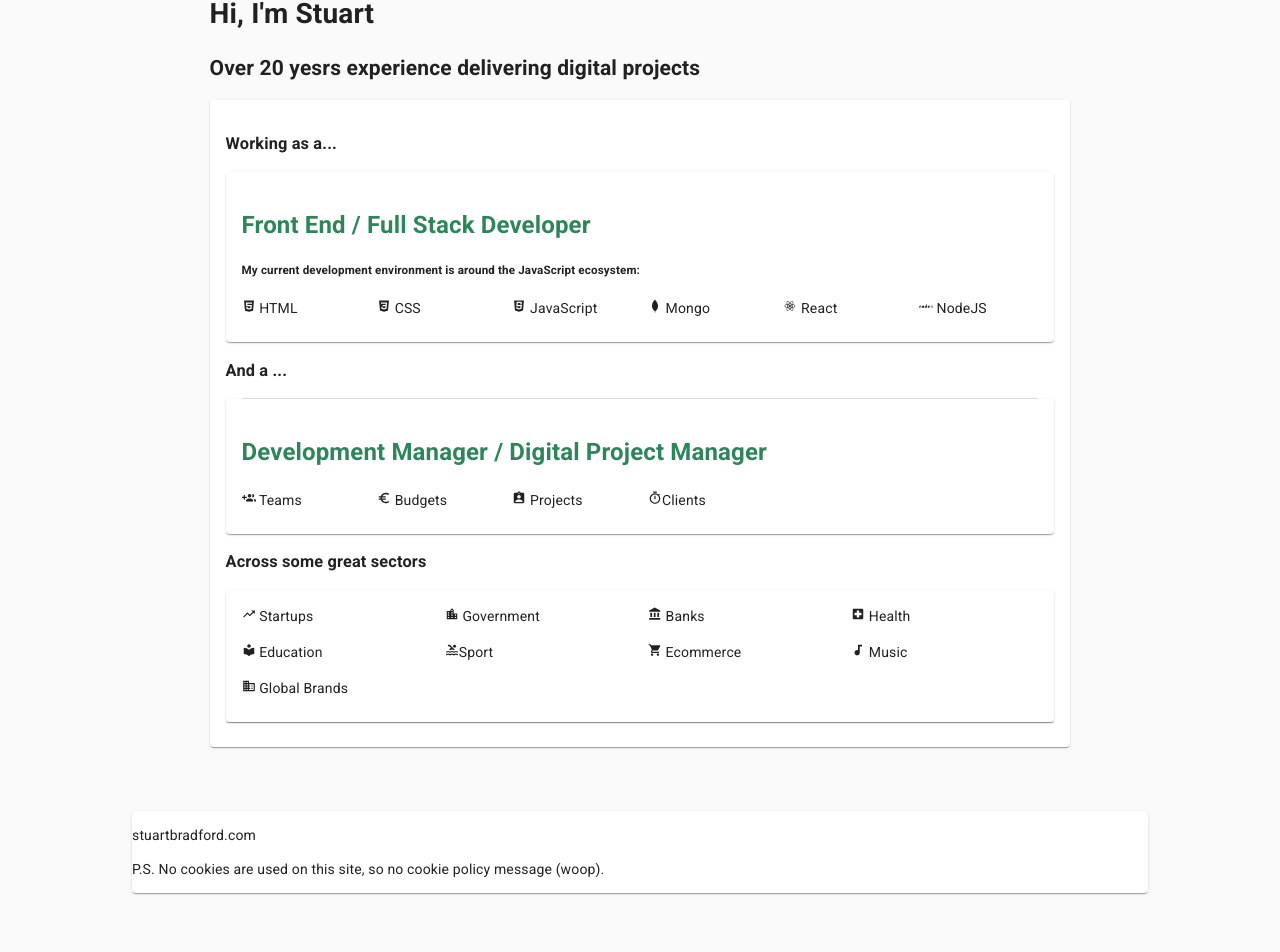
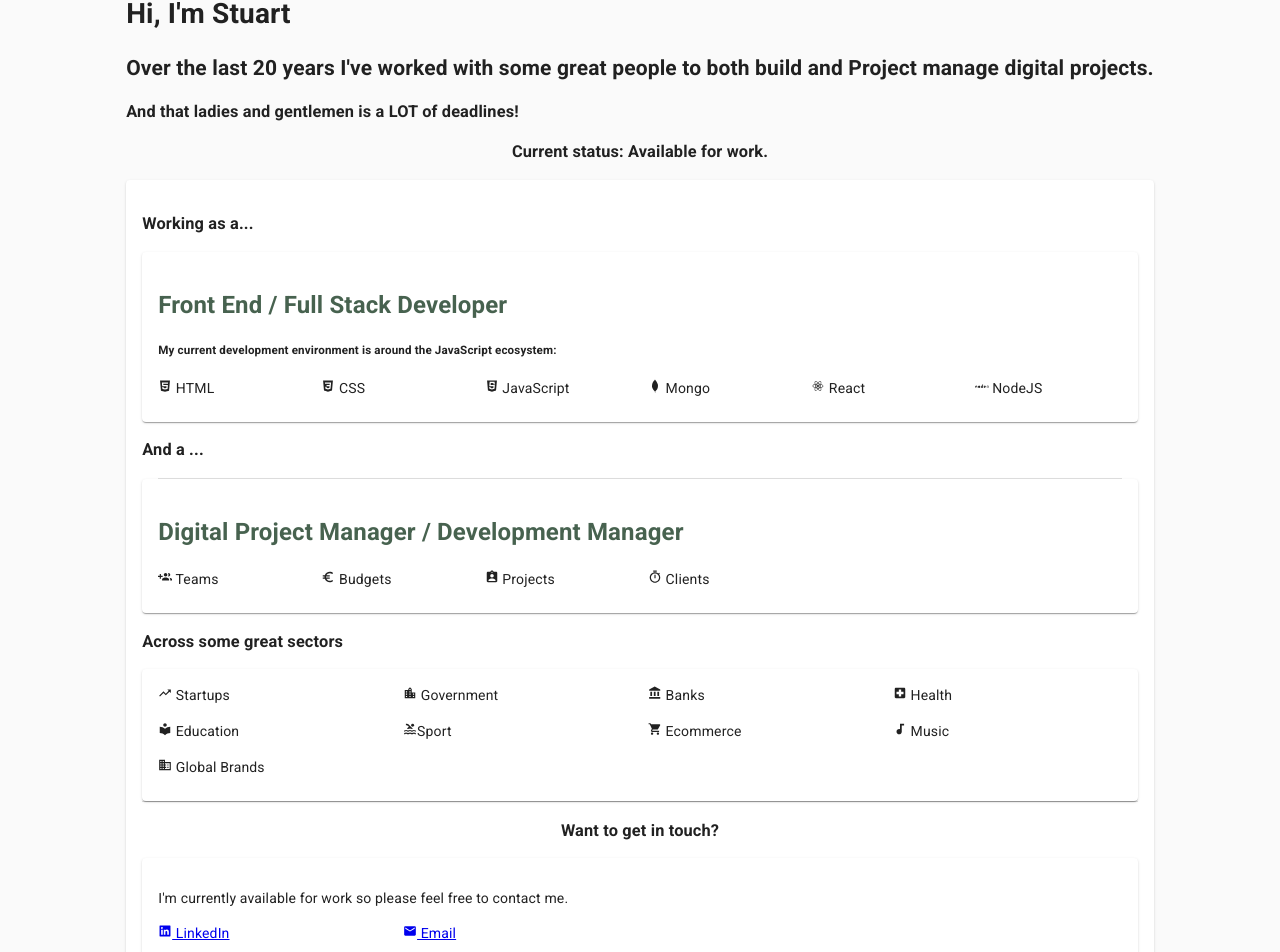
Before and after one commit to 789ni812/my-portfolio, a React (Create React App) app: page / in a window 1280 px wide. Shown: the part 89-1041 px from the top of the page. Before the commit the page ends 1014 px from the top, so only its background shows below. Built offline with nearby package versions, Linux system fonts and the light colour scheme.

Commit message:
Updated content to include contact via linkedin and email

```diff
--- a/src/mockup/ContentIntroduction.js
+++ b/src/mockup/ContentIntroduction.js
@@ -11,22 +11,26 @@ import Grid from '@material-ui/core/Grid';
 import { DiHtml5, DiCss3, DiMongodb, DiReact, DiNodejs, DiJavascript } from "react-icons/di";
 import styled from "styled-components";
 // Icons
-import { MdEuroSymbol, MdGroupAdd, MdAssignmentInd, MdTrendingUp, MdBusiness, MdTimer, MdShoppingCart, MdLocalHospital, MdLocationCity, MdLocalLibrary, MdAudiotrack, MdPool, MdAccountBalance } from 'react-icons/md';
-
-import CareerHistory from './careerHistory';
+import { MdEuroSymbol, MdGroupAdd, MdAssignmentInd, MdTrendingUp, MdBusiness, MdTimer, MdShoppingCart, MdLocalHospital, MdLocationCity, MdLocalLibrary, MdAudiotrack, MdPool, MdAccountBalance, MdEmail } from 'react-icons/md';
+import { AiFillLinkedin } from 'react-icons/ai'
 
 
 const TitleWorkingAs = styled.h2`
 font-size: 24px;
-    color: #2f855a;
-`;
+    color: #47624fff;
+    `;
+
+
 
 const ContentIntroduction = () => {
 
     return (
         <>
             <h1>Hi, I'm Stuart</h1>
-            <h2>Over 20 yesrs experience delivering digital projects</h2>
+            <h2>Over the last 20 years I've worked with some great people to both build and Project manage digital projects.</h2>
+            <h3>And that ladies and gentlemen is a LOT of deadlines!</h3>
+
+            <h3 align="center">Current status: Available for work. </h3>
             <Card>
 
                 <CardContent>
@@ -63,7 +67,7 @@ const ContentIntroduction = () => {
                     <Divider variant="middle" />
                     <Card>
                         <CardContent>
-                            <TitleWorkingAs>Development Manager / Digital Project Manager</TitleWorkingAs>
+                            <TitleWorkingAs>Digital Project Manager / Development Manager</TitleWorkingAs>
                             <Grid container spacing={2}>
                                 <Grid item xs={6} sm={2}>
                                     <MdGroupAdd /> Teams
@@ -77,8 +81,7 @@ const ContentIntroduction = () => {
                                     <MdAssignmentInd /> Projects
                         </Grid>
                                 <Grid item xs={6} sm={2}>
-                                    <MdTimer />
-                            Clients
+                                    <MdTimer /> Clients
                         </Grid>
 
                             </Grid>
@@ -129,7 +132,25 @@ const ContentIntroduction = () => {
                         </CardContent>
                     </Card>
                     <Divider />
+
+                    <h3 align="center">Want to get in touch?</h3>
+                    <Card>
+                        <CardContent>
+                            <p>I'm currently available for work so please feel free to contact me.</p>
+
+                            <Grid container spacing={2}>
+                                <Grid item xs={6} sm={3}>
+                                    <a href="https://www.linkedin.com/in/stuart-bradford-2a751b3/"><AiFillLinkedin /> LinkedIn</a>
+                                </Grid>
+                                <Grid item xs={6} sm={3}>
+                                    <a href="mailto:bradfordstuart+sbs@gmail.com"><MdEmail /> Email</a>
+                                </Grid>
+                            </Grid>
+
+                        </CardContent>
+                    </Card>
                 </CardContent>
+
             </Card>
         </>
     )
```
